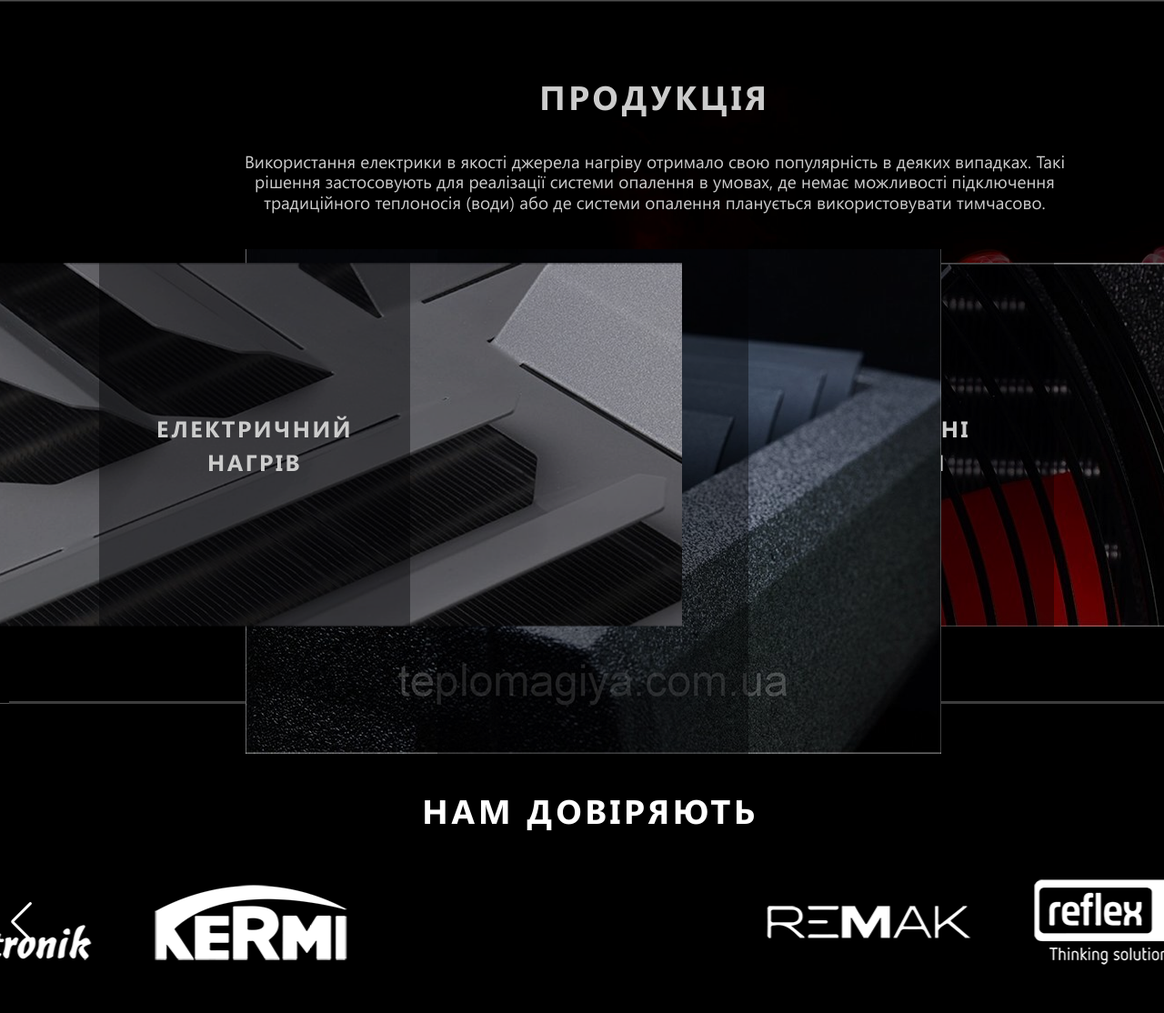
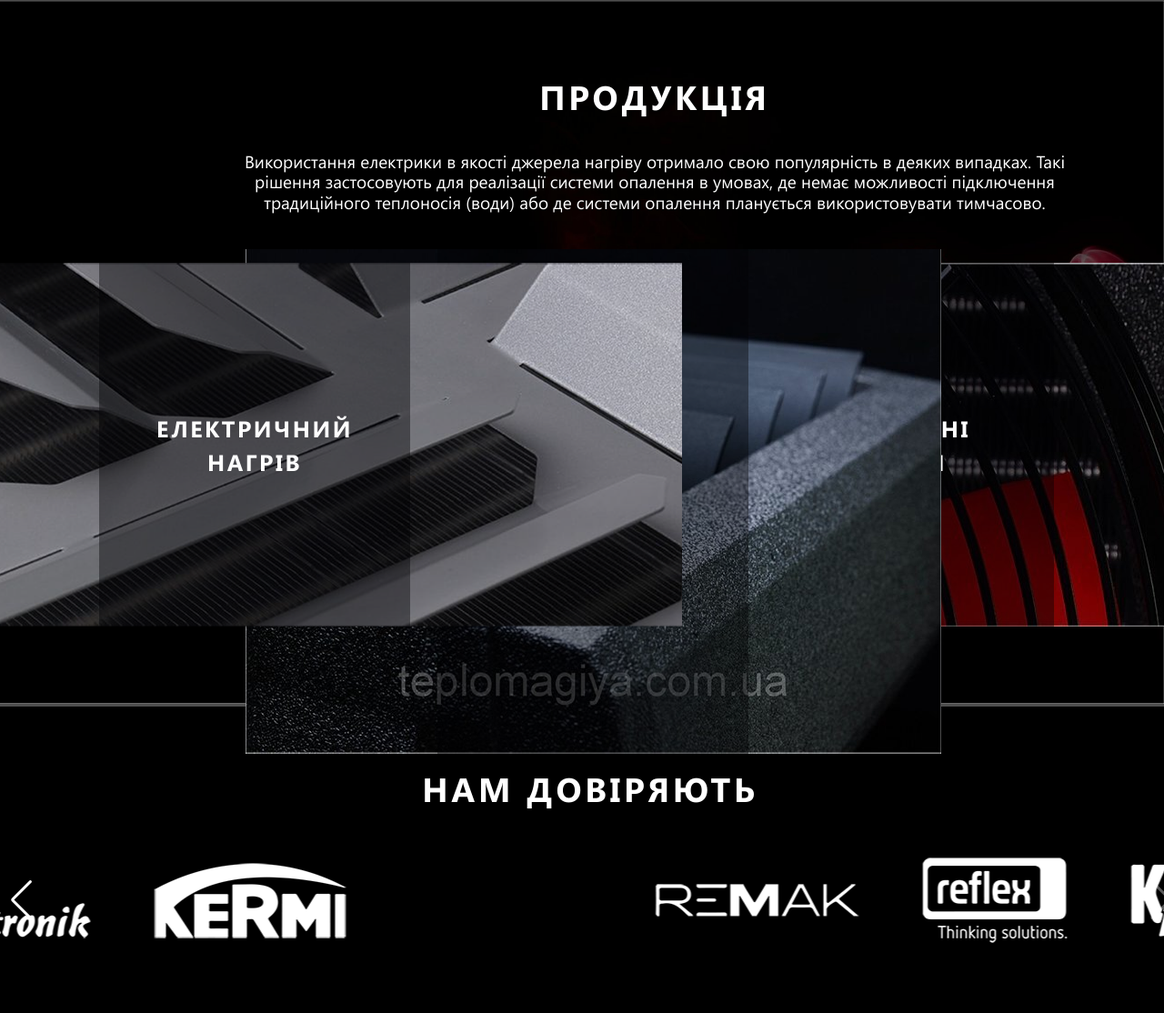
Before and after one commit to lenakernytska/trevent, a plain HTML site: page index.html in a window 1280 px wide. Shown: the part 1278-2392 px from the top of the page at 91% size. Drawn offline with nearby package versions, Linux system fonts and the light colour scheme.

Commit message:
Adds final version 2

```diff
--- a/index.html
+++ b/index.html
@@ -216,7 +216,7 @@
 <!-- Партнери -->
  <section class="partners container">
     <h2 class="partners_title">НАМ ДОВІРЯЮТЬ</h2>
-  <div class="swiper-container laptop container">
+  <div class="swiper-container laptop">
             <div class="swiper-wrapper">
                 <div class="swiper-slide partners_laptop partners_slide_1">
                     <ul class="partners_list list">
@@ -237,7 +237,7 @@
             <div class="swiper-button-next"></div>
             <div class="swiper-button-prev"></div>
         </div>
-        <div class="swiper-container mobile container">
+        <div class="swiper-container mobile">
             <div class="swiper-wrapper mobile_wrapper">
                 <div class="swiper-slide partners_mobile"><img src="./images/logo_remak.png" alt="лого-remak"></div>
                 <div class="swiper-slide partners_mobile"><img src="./images/logo_reflex.png" alt="лого-reflex"></div>
--- a/sass/layout/_partners.scss
+++ b/sass/layout/_partners.scss
@@ -1,7 +1,8 @@
 .partners {
   border-bottom: 3px solid #4d4d4d;
+  border-top: 3px solid #4d4d4d;
   max-width: 1298px;
-  padding: 87px 0;
+  padding: 60px 0 87px 0;
 }
 
 .partners_list {
@@ -74,3 +75,6 @@
   font-size: 14;
   color: #fff;
 }
+.swiper-button-next:after {
+  margin-left: auto;
+}
--- a/sass/layout/_products.scss
+++ b/sass/layout/_products.scss
@@ -4,11 +4,8 @@
   @media screen and (min-width: 1200px) {
     background-image: url(../images/fon_produkts.jpg);
     background-repeat: no-repeat;
-    background-position: center center;
+    background-position: right center;
     background-size: cover;
-    width: 100%;
-    opacity: 0.8;
-    max-height: 1021px;
     position: relative;
   }
 }
@@ -186,7 +183,6 @@
 .products_list {
   position: relative;
   height: 100%;
-  border-bottom: 3px solid #4d4d4d;
   max-width: 1298px;
   text-align: center;
   @media screen and (min-width: 1200px) {
```
Also changed, not shown: css/main.css, css/main.min.css, 2 other files.
